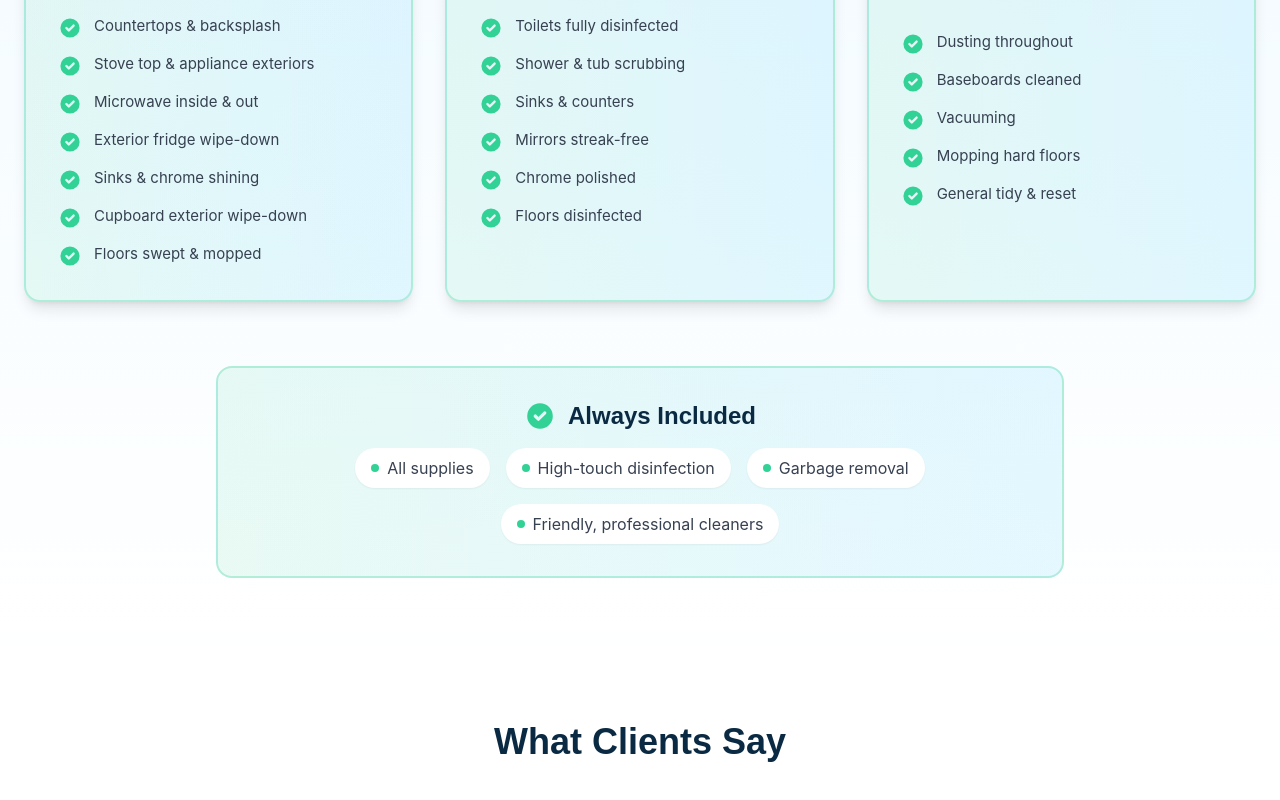
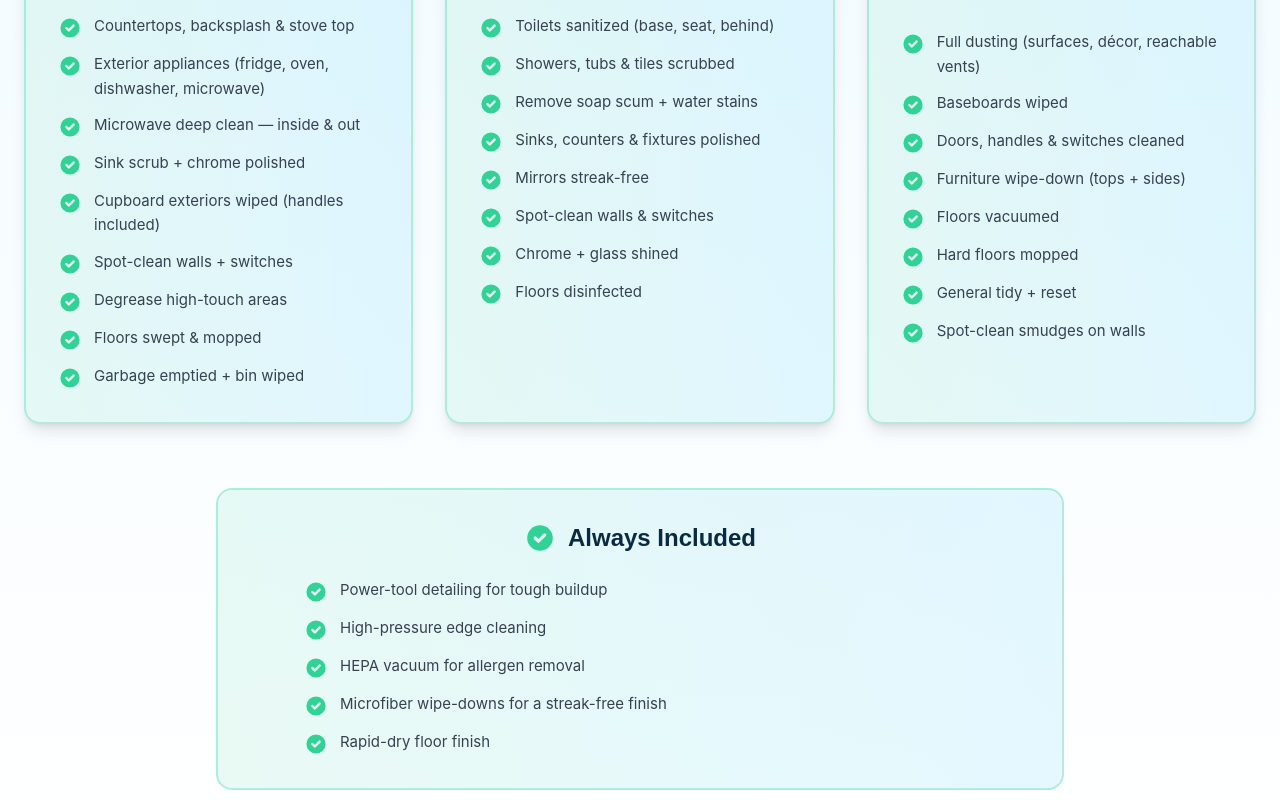
Before and after one commit to Veno777/Turbotech-Website, a Next.js app: page / in a window 1280 px wide. Shown: the part 2720-3520 px from the top of the page. Built offline with nearby package versions, Linux system fonts and the light colour scheme.

Commit message:
Update cleaning checklist with power-tool focused content and detailed service descriptions

```diff
--- a/app/page.tsx
+++ b/app/page.tsx
@@ -232,13 +232,15 @@ export default function Home() {
             </div>
             <ul className="space-y-3">
               {[
-                'Countertops & backsplash',
-                'Stove top & appliance exteriors',
-                'Microwave inside & out',
-                'Exterior fridge wipe-down',
-                'Sinks & chrome shining',
-                'Cupboard exterior wipe-down',
+                'Countertops, backsplash & stove top',
+                'Exterior appliances (fridge, oven, dishwasher, microwave)',
+                'Microwave deep clean — inside & out',
+                'Sink scrub + chrome polished',
+                'Cupboard exteriors wiped (handles included)',
+                'Spot-clean walls + switches',
+                'Degrease high-touch areas',
                 'Floors swept & mopped',
+                'Garbage emptied + bin wiped',
               ].map((item, i) => (
                 <li key={i} className="flex items-start gap-3">
                   <svg className="w-6 h-6 text-[#32D296] flex-shrink-0 mt-0.5" fill="currentColor" viewBox="0 0 20 20">
@@ -262,11 +264,13 @@ export default function Home() {
             </div>
             <ul className="space-y-3">
               {[
-                'Toilets fully disinfected',
-                'Shower & tub scrubbing',
-                'Sinks & counters',
+                'Toilets sanitized (base, seat, behind)',
+                'Showers, tubs & tiles scrubbed',
+                'Remove soap scum + water stains',
+                'Sinks, counters & fixtures polished',
                 'Mirrors streak-free',
-                'Chrome polished',
+                'Spot-clean walls & switches',
+                'Chrome + glass shined',
                 'Floors disinfected',
               ].map((item, i) => (
                 <li key={i} className="flex items-start gap-3">
@@ -291,11 +295,14 @@ export default function Home() {
             </div>
             <ul className="space-y-3">
               {[
-                'Dusting throughout',
-                'Baseboards cleaned',
-                'Vacuuming',
-                'Mopping hard floors',
-                'General tidy & reset',
+                'Full dusting (surfaces, décor, reachable vents)',
+                'Baseboards wiped',
+                'Doors, handles & switches cleaned',
+                'Furniture wipe-down (tops + sides)',
+                'Floors vacuumed',
+                'Hard floors mopped',
+                'General tidy + reset',
+                'Spot-clean smudges on walls',
               ].map((item, i) => (
                 <li key={i} className="flex items-start gap-3">
                   <svg className="w-6 h-6 text-[#32D296] flex-shrink-0 mt-0.5" fill="currentColor" viewBox="0 0 20 20">
@@ -310,30 +317,28 @@ export default function Home() {
 
         <div className="max-w-4xl mx-auto mt-16 px-6">
           <div className="bg-gradient-to-r from-[#32D296]/10 to-[#09BCFF]/10 rounded-2xl p-8 border-2 border-[#32D296]/30">
-            <div className="flex items-center justify-center gap-3 mb-4">
+            <div className="flex items-center justify-center gap-3 mb-6">
               <svg className="w-8 h-8 text-[#32D296]" fill="currentColor" viewBox="0 0 20 20">
                 <path fillRule="evenodd" d="M10 18a8 8 0 100-16 8 8 0 000 16zm3.707-9.293a1 1 0 00-1.414-1.414L9 10.586 7.707 9.293a1 1 0 00-1.414 1.414l2 2a1 1 0 001.414 0l4-4z" clipRule="evenodd" />
               </svg>
               <h3 className="text-2xl font-bold text-[#0A2A43]">Always Included</h3>
             </div>
-            <div className="flex flex-wrap justify-center gap-4 text-gray-700">
-              <span className="flex items-center gap-2 px-4 py-2 bg-white rounded-full shadow-sm">
-                <span className="w-2 h-2 rounded-full bg-[#32D296]"></span>
-                All supplies
-              </span>
-              <span className="flex items-center gap-2 px-4 py-2 bg-white rounded-full shadow-sm">
-                <span className="w-2 h-2 rounded-full bg-[#32D296]"></span>
-                High-touch disinfection
-              </span>
-              <span className="flex items-center gap-2 px-4 py-2 bg-white rounded-full shadow-sm">
-                <span className="w-2 h-2 rounded-full bg-[#32D296]"></span>
-                Garbage removal
-              </span>
-              <span className="flex items-center gap-2 px-4 py-2 bg-white rounded-full shadow-sm">
-                <span className="w-2 h-2 rounded-full bg-[#32D296]"></span>
-                Friendly, professional cleaners
-              </span>
-            </div>
+            <ul className="space-y-3 max-w-2xl mx-auto">
+              {[
+                'Power-tool detailing for tough buildup',
+                'High-pressure edge cleaning',
+                'HEPA vacuum for allergen removal',
+                'Microfiber wipe-downs for a streak-free finish',
+                'Rapid-dry floor finish',
+              ].map((item, i) => (
+                <li key={i} className="flex items-start gap-3">
+                  <svg className="w-6 h-6 text-[#32D296] flex-shrink-0 mt-0.5" fill="currentColor" viewBox="0 0 20 20">
+                    <path fillRule="evenodd" d="M10 18a8 8 0 100-16 8 8 0 000 16zm3.707-9.293a1 1 0 00-1.414-1.414L9 10.586 7.707 9.293a1 1 0 00-1.414 1.414l2 2a1 1 0 001.414 0l4-4z" clipRule="evenodd" />
+                  </svg>
+                  <span className="text-gray-700 text-[15px] leading-relaxed">{item}</span>
+                </li>
+              ))}
+            </ul>
           </div>
         </div>
       </section>
```
